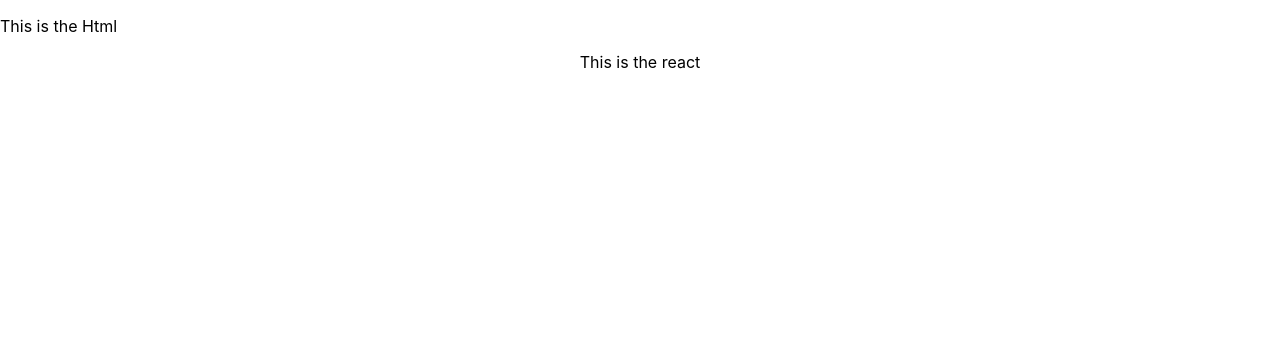
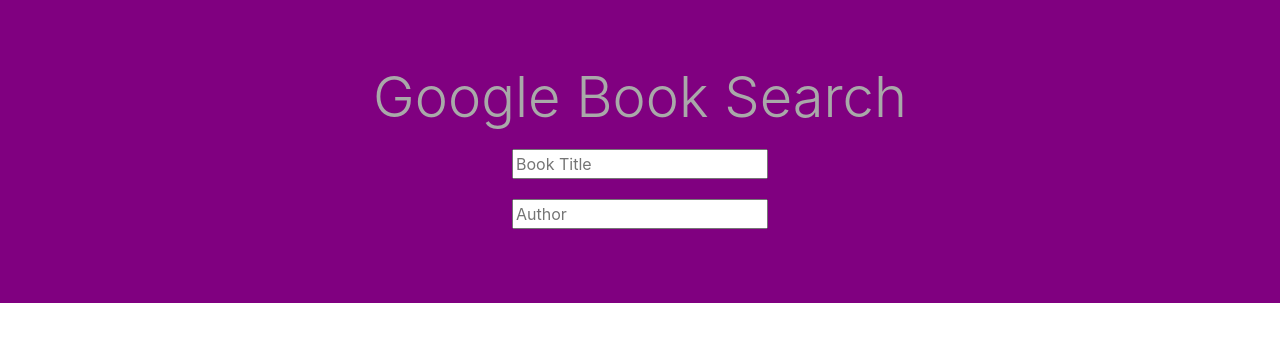
Before and after one commit to eotoalex/book_search, a React (Create React App) app in the folder client/: page / in a window 1280 px wide. Shown: the top 342 px of the page. Built offline with nearby package versions, Linux system fonts and the light colour scheme.

Commit message:
added some react front end stuff, like a jumbotron and some input fields with inline styles with React.

```diff
--- a/client/public/index.html
+++ b/client/public/index.html
@@ -15,20 +15,14 @@
       user's mobile device or desktop. See https://developers.google.com/web/fundamentals/web-app-manifest/
     -->
     <link rel="manifest" href="%PUBLIC_URL%/manifest.json" />
-    <!--
-      Notice the use of %PUBLIC_URL% in the tags above.
-      It will be replaced with the URL of the `public` folder during the build.
-      Only files inside the `public` folder can be referenced from the HTML.
+    <!-- Link to Bootstrap -->
+    <link href="https://stackpath.bootstrapcdn.com/bootstrap/4.3.1/css/bootstrap.min.css" rel="stylesheet" integrity="sha384-ggOyR0iXCbMQv3Xipma34MD+dH/1fQ784/j6cY/iJTQUOhcWr7x9JvoRxT2MZw1T" crossorigin="anonymous">
 
-      Unlike "/favicon.ico" or "favicon.ico", "%PUBLIC_URL%/favicon.ico" will
-      work correctly both with client-side routing and a non-root public URL.
-      Learn how to configure a non-root public URL by running `npm run build`.
-    -->
-    <title>React App</title>
+    <title>Book Search</title>
 
   </head>
   <body>
-    <p>This is the Html</p>
+
     <noscript>You need to enable JavaScript to run this app.</noscript>
     <div id="root"></div>
     <!--
--- a/client/src/App.js
+++ b/client/src/App.js
@@ -2,12 +2,34 @@
 // import logo from './logo.svg';
 import './App.css';
 
-function App() {
+let styles = {
+  backgroundColor:"purple",
+  color:"darkgray",
+};
+
+let inputStyles = {
+  margin:"10px"
+};
+
+class App extends React.Component{
+  render() {
   return (
     <div className="App">
-      <p>This is the react</p>
+
+     <div className="jumbotron jumbotron-fluid" style={styles}>
+      <div className="container">
+        <h1 className="display-4">Google Book Search</h1>
+        <form>
+        <input name="book_name" placeholder="Book Title" style={inputStyles}></input> <br/>
+        <input name="author" placeholder="Author" style={inputStyles}></input>
+        </form>
+      </div>
+    </div>
+
+
     </div>
   );
+  }
 }
 
 export default App;
--- a/package.json
+++ b/package.json
@@ -11,6 +11,7 @@
   "author": "",
   "license": "ISC",
   "dependencies": {
+    "axios": "^0.19.0",
     "dotenv": "^8.2.0",
     "express": "^4.17.1",
     "mongoose": "^5.7.12",
```
Also changed, not shown: 2 other files (tests, documents, lock files or other folders).
